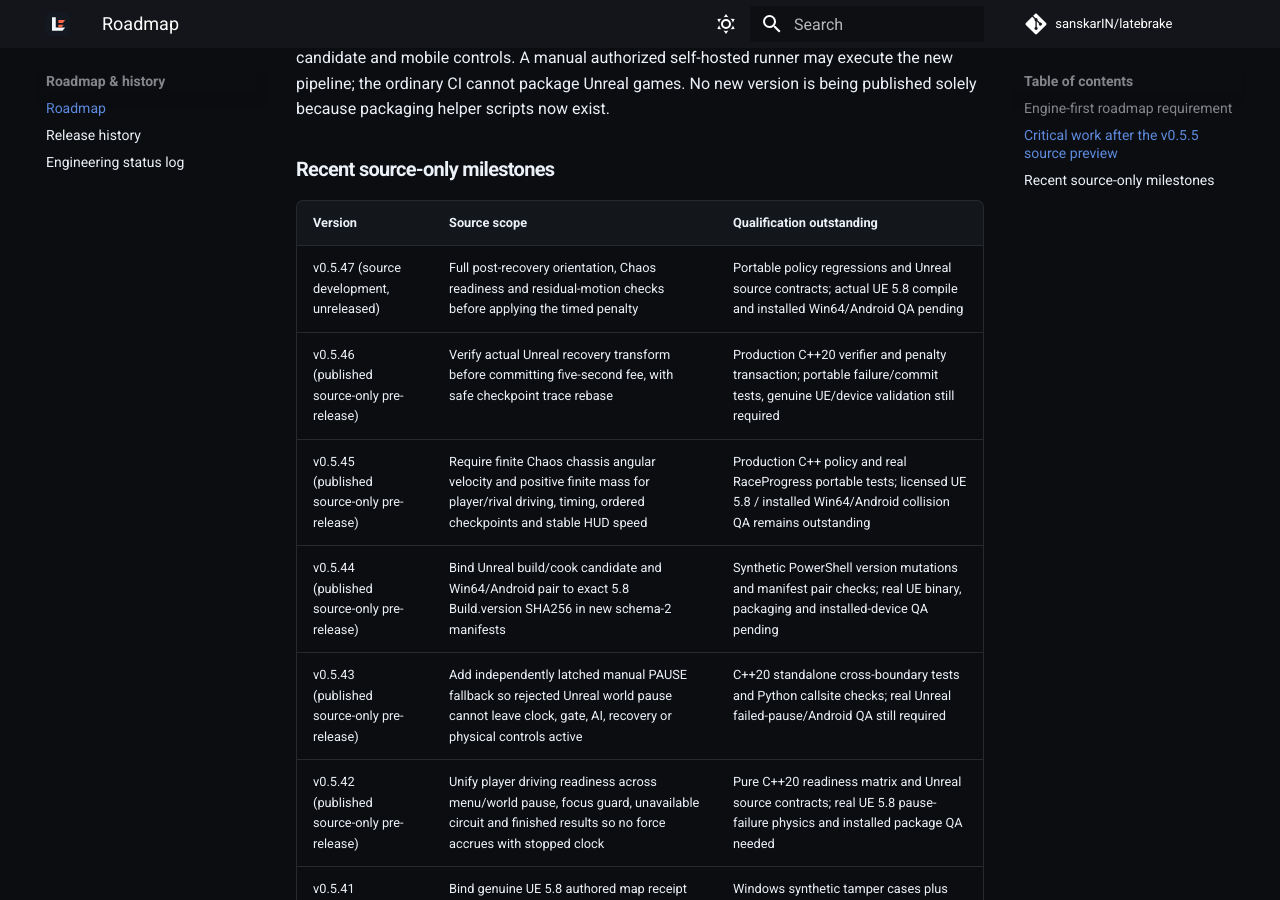
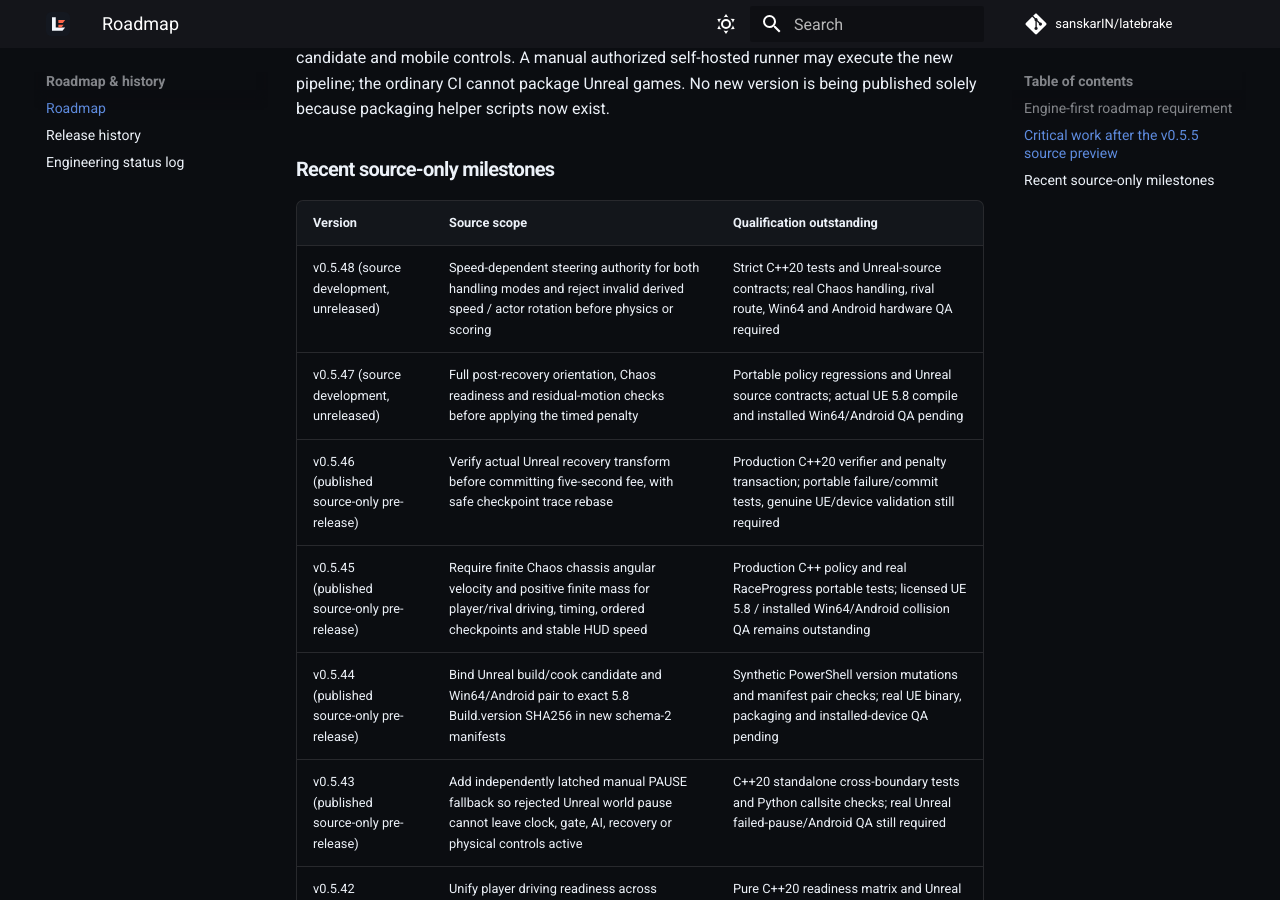
Before and after one commit to sanskarIN/latebrake, an MkDocs documentation site: the page built from docs/ROADMAP.md, in a window 1280 px wide and 900 px high, scrolled down 5350 px. Built offline with MkDocs 1.6.1 and Material for MkDocs 9.7.7, drawn with Linux system fonts in a browser that asks for light colours; comment, search, counter and statistics services are not loaded.

Commit message:
docs(roadmap): track upcoming v0.5.48 handling improvement and device qualification

```diff
--- a/docs/ROADMAP.md
+++ b/docs/ROADMAP.md
@@ -81,6 +81,7 @@ solely because packaging helper scripts now exist.
 
 | Version | Source scope | Qualification outstanding |
 | --- | --- | --- |
+| v0.5.48 (source development, unreleased) | Speed-dependent steering authority for both handling modes and reject invalid derived speed / actor rotation before physics or scoring | Strict C++20 tests and Unreal-source contracts; real Chaos handling, rival route, Win64 and Android hardware QA required |
 | v0.5.47 (source development, unreleased) | Full post-recovery orientation, Chaos readiness and residual-motion checks before applying the timed penalty | Portable policy regressions and Unreal source contracts; actual UE 5.8 compile and installed Win64/Android QA pending |
 | v0.5.46 (published source-only pre-release) | Verify actual Unreal recovery transform before committing five-second fee, with safe checkpoint trace rebase | Production C++20 verifier and penalty transaction; portable failure/commit tests, genuine UE/device validation still required |
 | v0.5.45 (published source-only pre-release) | Require finite Chaos chassis angular velocity and positive finite mass for player/rival driving, timing, ordered checkpoints and stable HUD speed | Production C++ policy and real RaceProgress portable tests; licensed UE 5.8 / installed Win64/Android collision QA remains outstanding |
```
